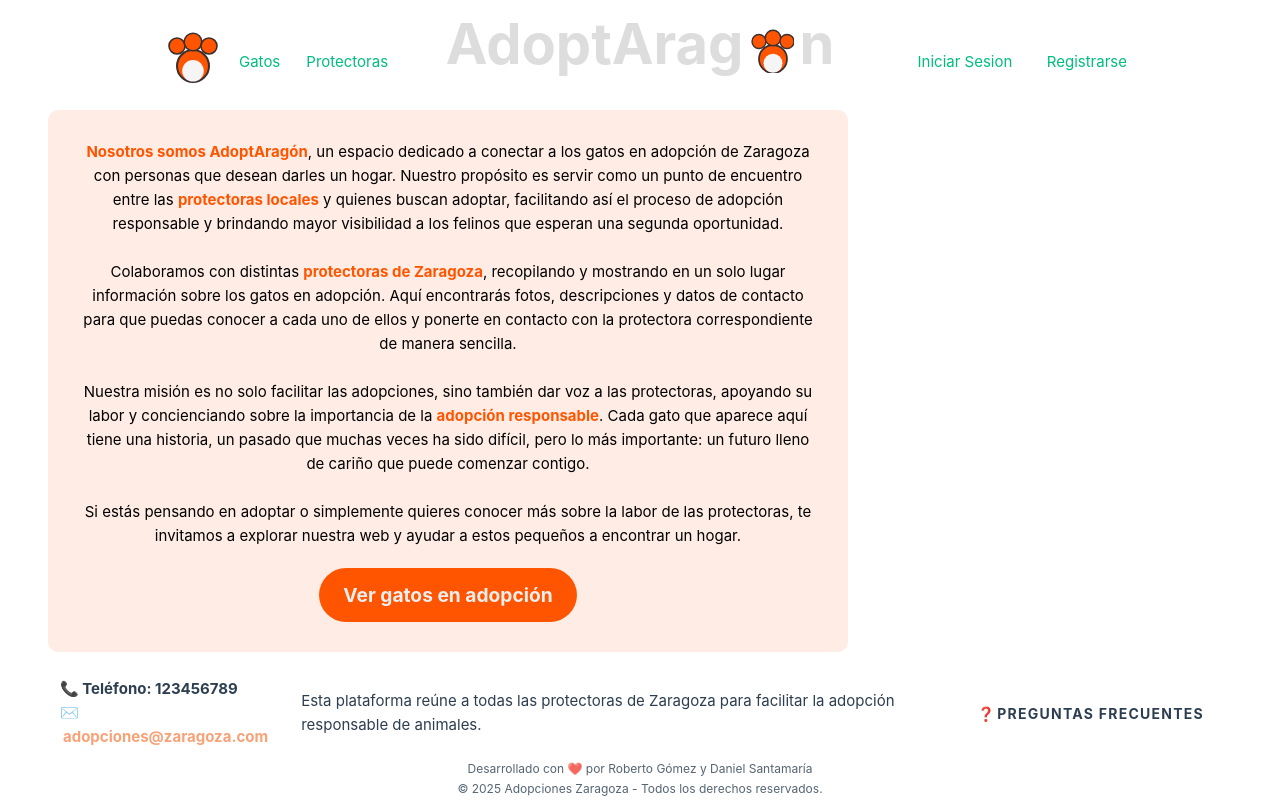
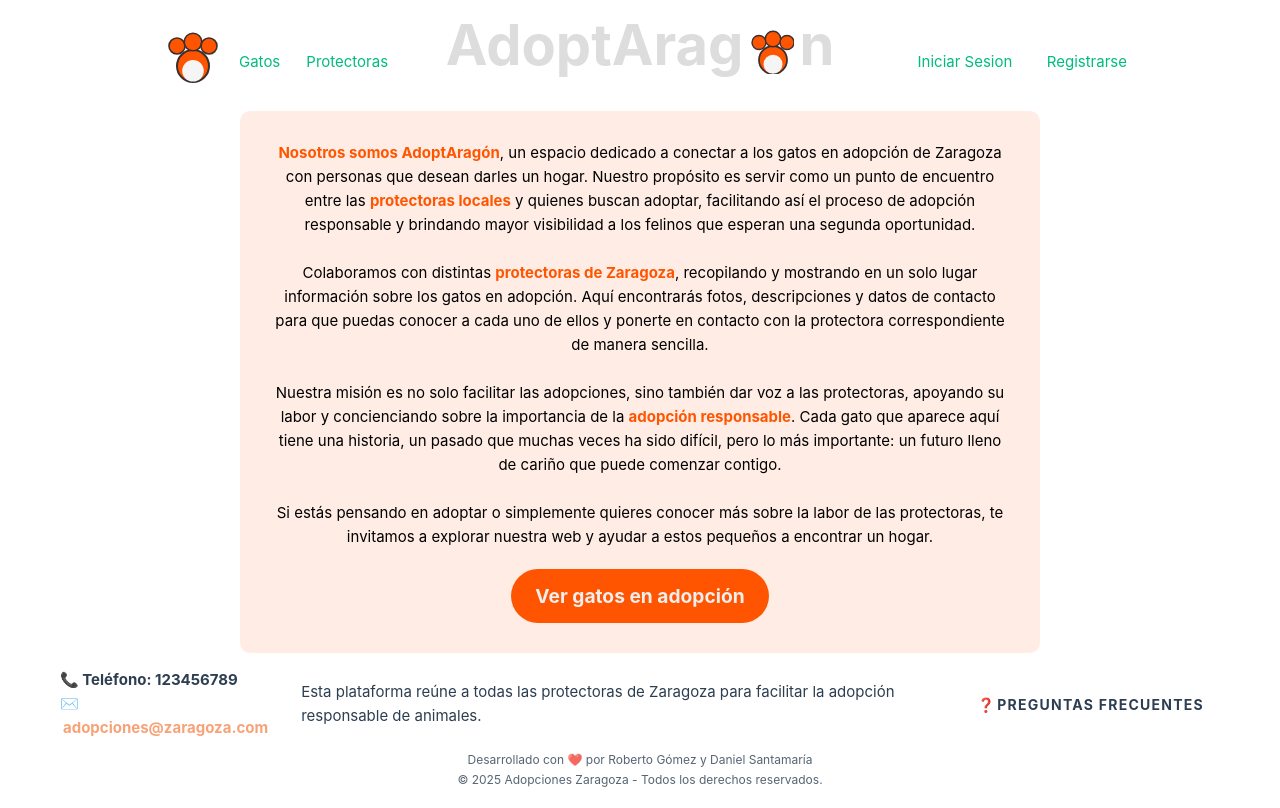
Before and after one commit to Librito21/Proyecto-Gatos-Front2eva, a Vue app: page / in a window 1280 px wide. Built offline with nearby package versions, Linux system fonts and the light colour scheme; the HTML template or start-up script is replaced by a standard one.

Commit message:
Footer arreglao

```diff
--- a/src/views/HomeView.vue
+++ b/src/views/HomeView.vue
@@ -81,7 +81,7 @@ store.findAll();
   color: black;
   text-align: center;
   max-width: 800px;
-  margin: 10px 8px;
+  margin: 0 auto;
 }
 
 .highlight {
```
